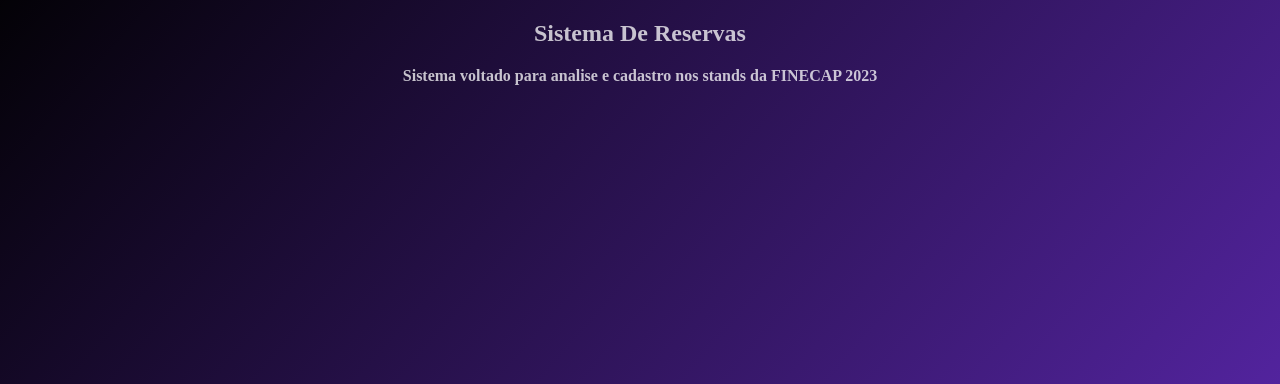
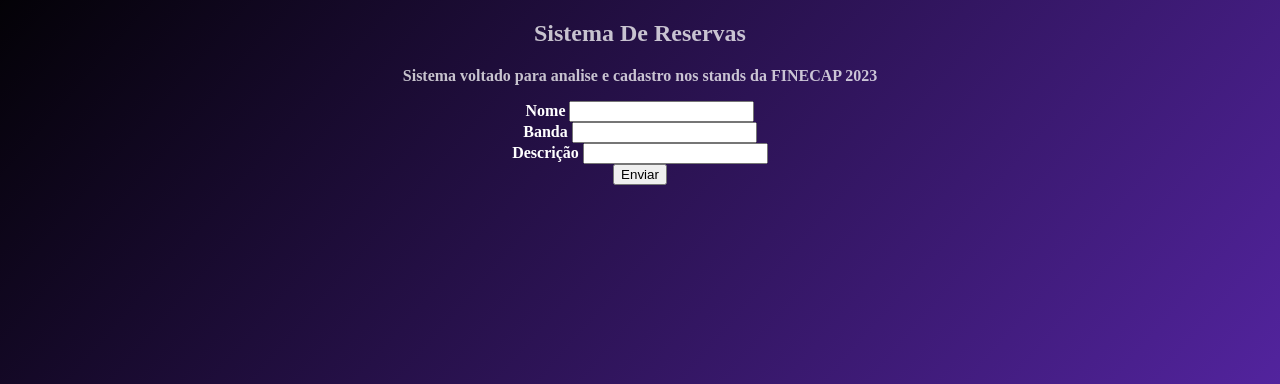
Before and after one commit to droisdiego/Finecap-2023, a Django app: template finecap/templates/core/cadastro.html in a window 1280 px wide. Shown: the part 78-462 px from the top of the page. Run offline with Django 4.2, Linux system fonts and the light colour scheme; the template is opened without the code that fills it: values that come from a table or form of the project are taken from there, others are empty.

Commit message:
Criação de cadastro

```diff
--- a/finecap/forms.py
+++ b/finecap/forms.py
@@ -8,5 +8,7 @@
         fields = '__all__'
 
     widgets = {
-        'nome': forms.TextInput(attrs={'class':'form-control'})
+        'cnpj': forms.TextInput(attrs={'class': 'form-control'}),
+        'nome_empresa' : forms.TextInput(attrs={'class':'form-control'}),
+        'categoria_empresa' : forms.TextInput(attrs={'class':'form-control'}),
     }
--- a/finecap/templates/core/cadastro.html
+++ b/finecap/templates/core/cadastro.html
@@ -4,15 +4,24 @@
 {% block center %}
 
 <body>
-    <form method="post">
-        <div>
-            <label for="">
 
-            </label>
-        </div>
+<form method="post" enctype="multipart/form-data" >
+    {% csrf_token %}
+    <div class="mb-3">
+        <label for="nome" class="form-label">Nome</label>
+        {{ form.cnpj }}
+    </div>
+    <div class="mb-3">
+        <label for="nome" class="form-label">Banda</label>
+        {{ form.nome_empresa }}
+    </div>
+    <div class="mb-3">
+        <label for="nome" class="form-label">Descrição</label>
+        {{ form.categoria_empresa }}
+    </div>
 
-
-    </form>
+    <button type="submit" class="btn btn-primary">Enviar</button>
+</form>
 </body>
 
 {% endblock center %}
--- a/main/urls.py
+++ b/main/urls.py
@@ -19,12 +19,13 @@
 from django.conf.urls.static import static
 from django.contrib import admin
 from django.urls import path
-from finecap.views import Indexview, DetalheReservaView#, cadastrar
+from finecap.views import Indexview, DetalheReservaView, CadastroView
 
 urlpatterns = [
     path('admin/', admin.site.urls),
     path('', Indexview.as_view() ,name='index'),
-    path('reserva/<int:id>',DetalheReservaView.as_view(), name='reserva')
+    path('reserva/<int:id>',DetalheReservaView.as_view(), name='reserva'),
+    path('cadastro/', CadastroView, name='cadastro'),
     # path('cadastrar/', cadastrar,name='cadastrar')
 
 ]
--- a/templates/base.html
+++ b/templates/base.html
@@ -16,7 +16,7 @@
               <div class="container-fluid">
                 <ul class="nav navbar-nav">
                   <li><a id="len1" class="hoverable" href="{% url 'index' %}">Lista de Reservas</a></li>
-                  <li><a id="len2" class="hoverable" href="#">Reserve Seu Stand</a></li>
+                  <li><a id="len2" class="hoverable" href="{% url 'cadastro' %}">Reserve Seu Stand</a></li>
 
                 </ul>
               </div>
```
Also changed, not shown: finecap/views.py (+12 -5 lines), db.sqlite3.
